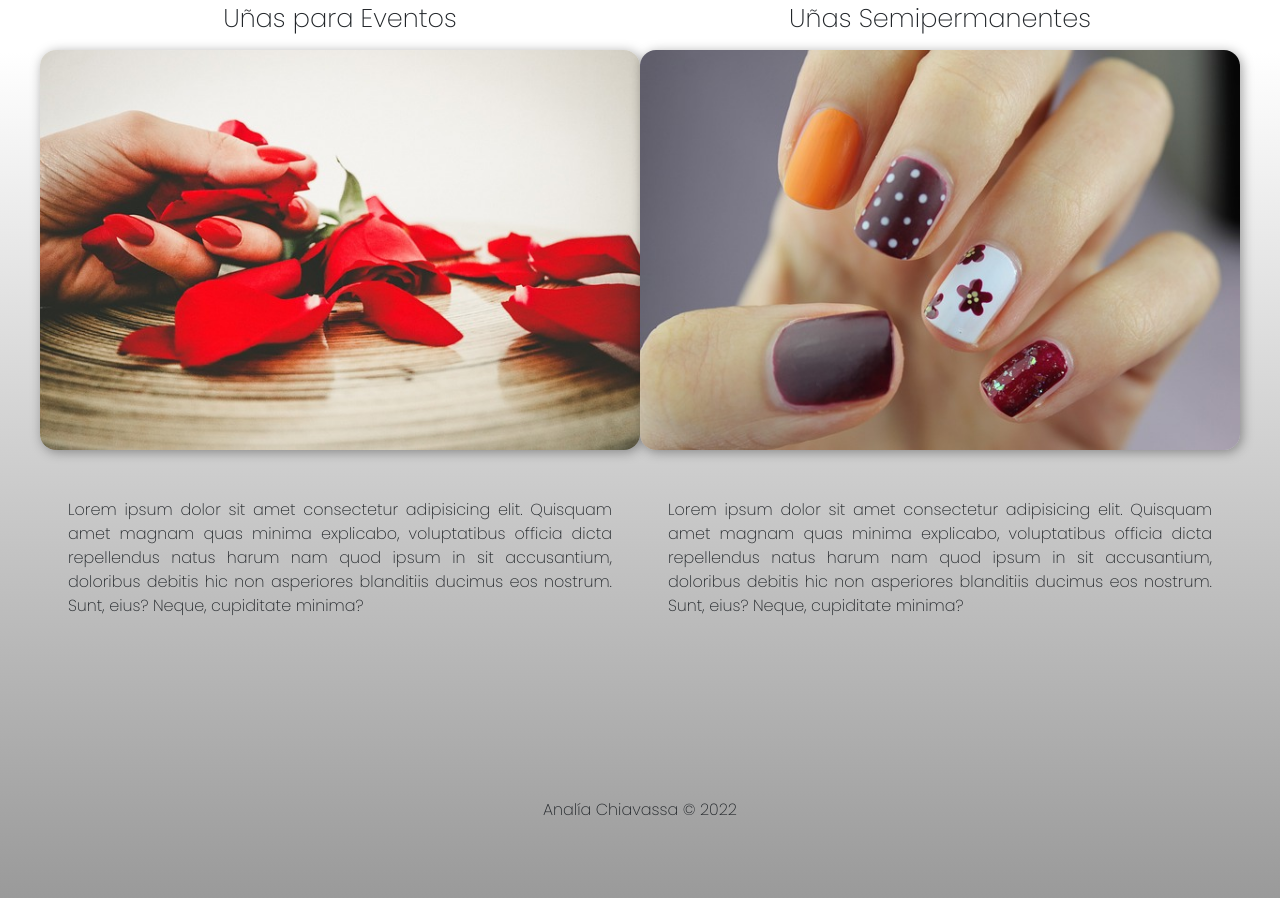
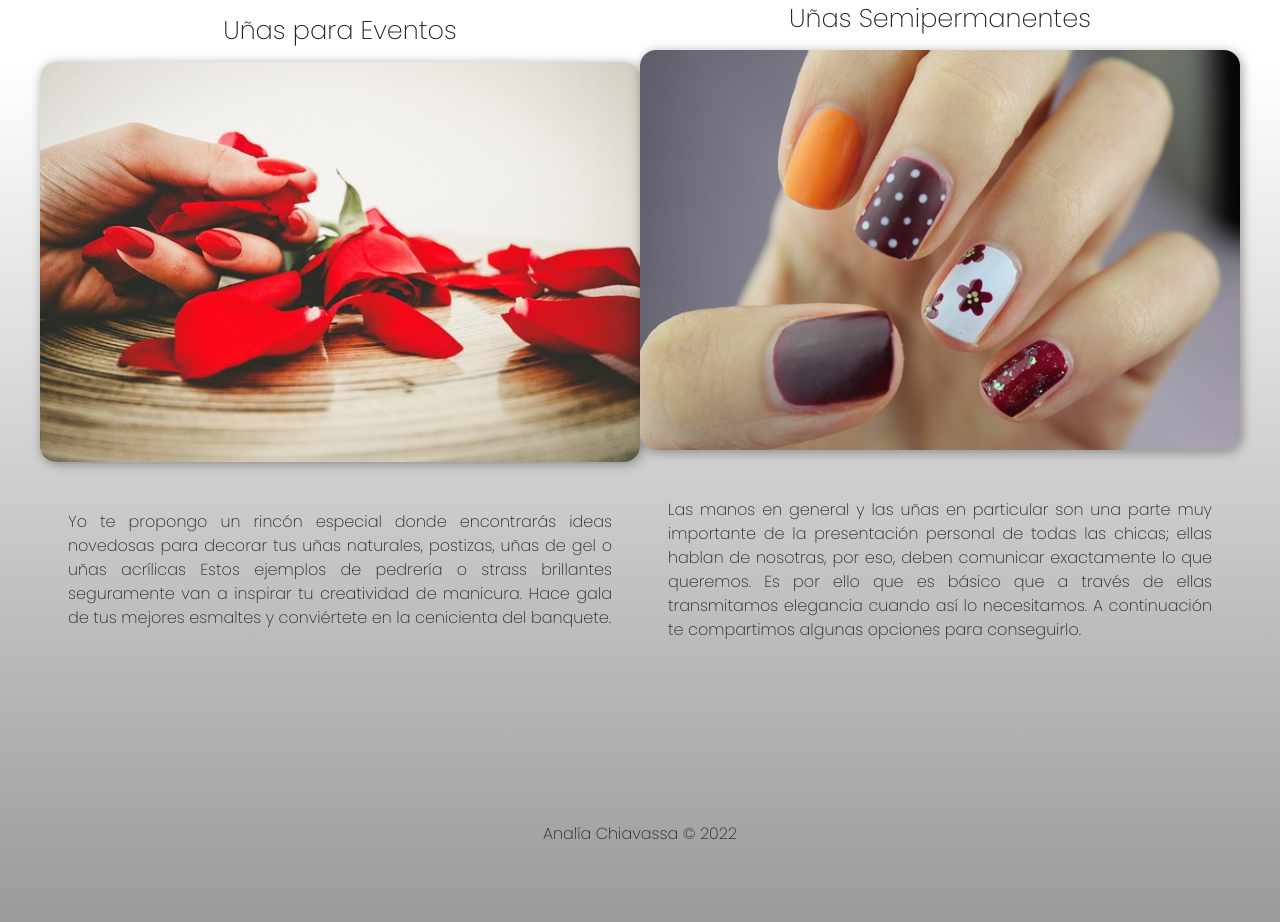
Before and after one commit to fedetarable/analiachiavassa, a plain HTML site: page pages/nails.html in a window 1280 px wide. Shown: the part 445-1367 px from the top of the page. Before the commit the page ends 1343 px from the top, so only its background shows below. Drawn offline with nearby package versions, Linux system fonts and the light colour scheme.

Commit message:
nail text

```diff
--- a/pages/nails.html
+++ b/pages/nails.html
@@ -58,7 +58,7 @@
         <figure>
             <img src="../assets/img/nails2.jpg" alt="Make up">
         </figure>
-        <p>Lorem ipsum dolor sit amet consectetur adipisicing elit. Quisquam amet magnam quas minima explicabo, voluptatibus officia dicta repellendus natus harum nam quod ipsum in sit accusantium, doloribus debitis hic non asperiores blanditiis ducimus eos nostrum. Sunt, eius? Neque, cupiditate minima?</p>
+        <p>Yo te propongo un rincón especial donde encontrarás ideas novedosas para decorar tus uñas naturales, postizas, uñas de gel o uñas acrílicas Estos ejemplos de pedrería o strass brillantes seguramente van a inspirar tu creatividad de manicura. Hace gala de tus mejores esmaltes y conviértete en la cenicienta del banquete.</p>
     </section>
 
     <section>
@@ -66,7 +66,9 @@
         <figure>
             <img src="../assets/img/nails3.jpg" alt="Make Up">
         </figure>
-        <p>Lorem ipsum dolor sit amet consectetur adipisicing elit. Quisquam amet magnam quas minima explicabo, voluptatibus officia dicta repellendus natus harum nam quod ipsum in sit accusantium, doloribus debitis hic non asperiores blanditiis ducimus eos nostrum. Sunt, eius? Neque, cupiditate minima?</p>
+        <p>Las manos en general y las uñas en particular son una parte muy importante de la presentación personal de todas las chicas; ellas hablan de nosotras, por eso, deben comunicar exactamente lo que queremos.
+
+          Es por ello que es básico que a través de ellas transmitamos elegancia cuando así lo necesitamos. A continuación te compartimos algunas opciones para conseguirlo.</p>
     </section>
 
 
```
